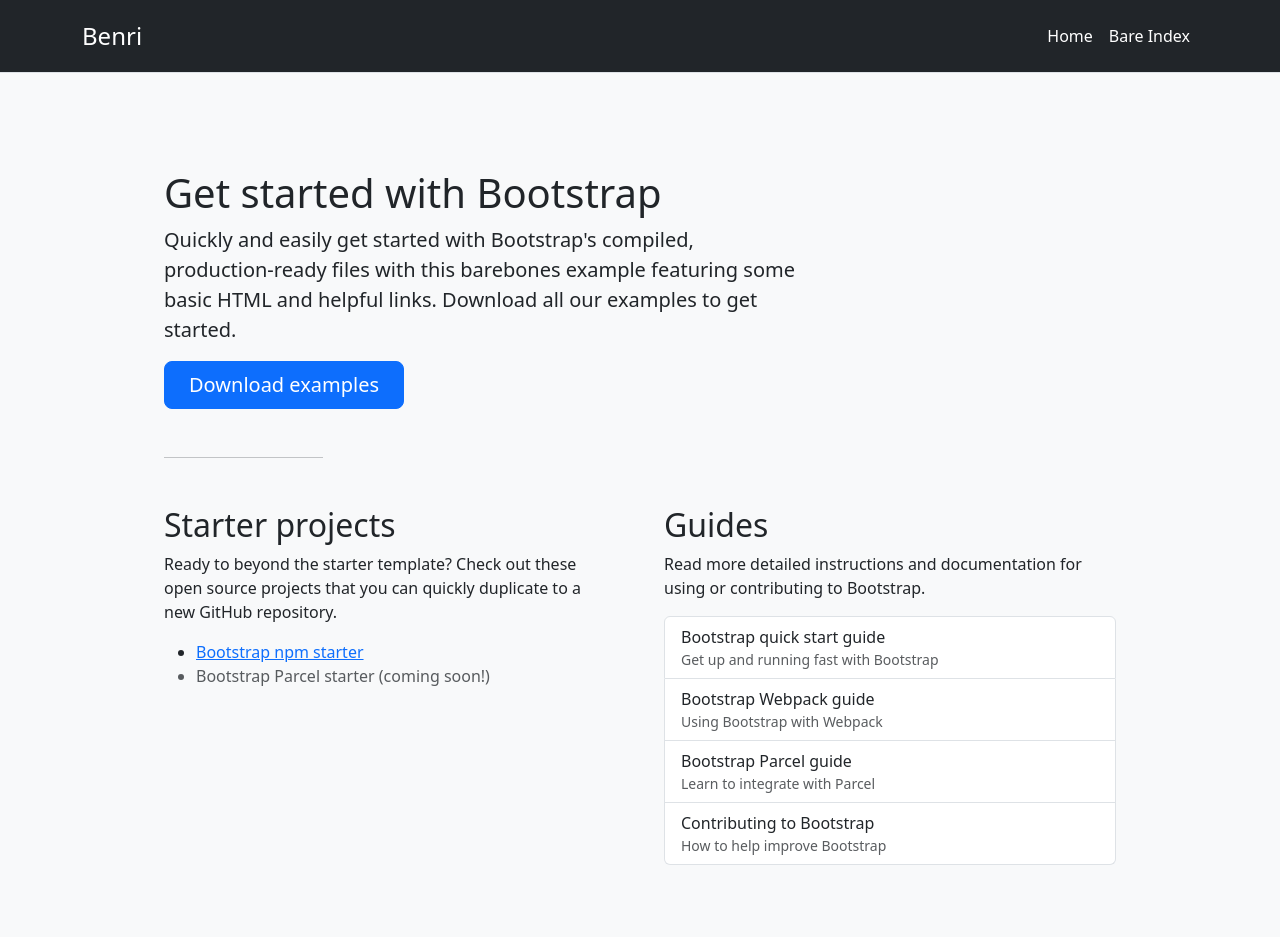
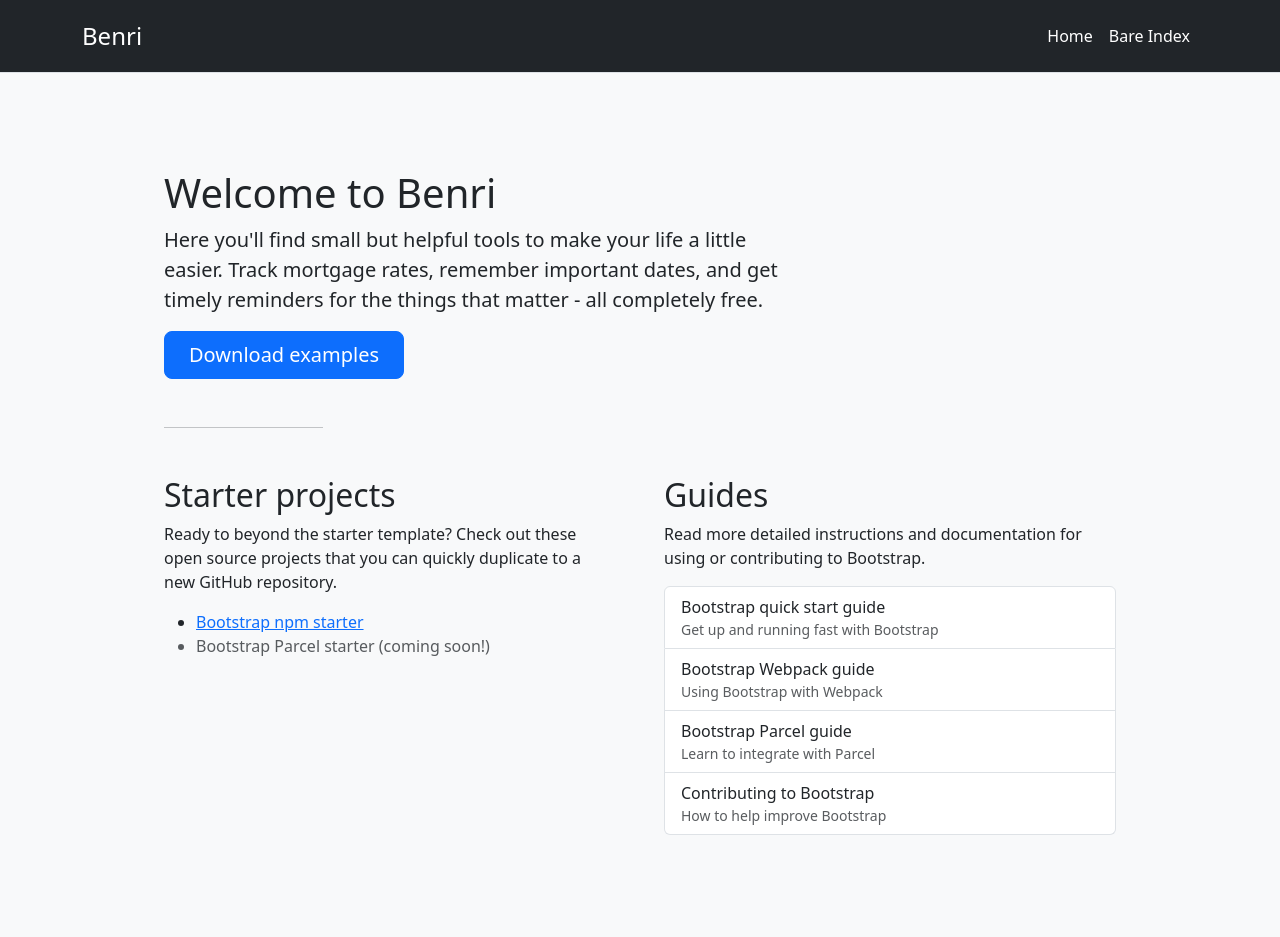
Before and after one commit to RixGpt/benri, a Jekyll site: the page built from index.md, in a window 1280 px wide. Built offline with Jekyll 4.4.1, drawn with Linux system fonts in a browser that asks for light colours; after the commit the page ends 907 px from its top, so only the background shows below that.

Commit message:
Update index.md

```diff
--- a/index.md
+++ b/index.md
@@ -5,8 +5,8 @@
 
 <main>
   <div class="container py-5">
-    <h1>Get started with Bootstrap</h1>
-    <p class="fs-5 col-md-8">Quickly and easily get started with Bootstrap's compiled, production-ready files with this barebones example featuring some basic HTML and helpful links. Download all our examples to get started.</p>
+    <h1>Welcome to Benri</h1>
+    <p class="fs-5 col-md-8">Here you'll find small but helpful tools to make your life a little easier. Track mortgage rates, remember important dates, and get timely reminders for the things that matter - all completely free. </p>
     <div class="mb-5">
       <a href="/docs/5.0/examples/" class="btn btn-primary btn-lg px-4">Download examples</a>
     </div>
```
